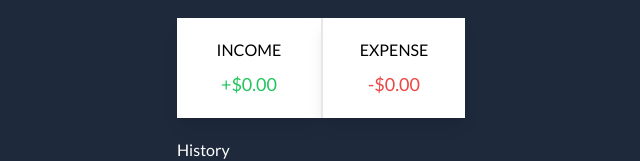
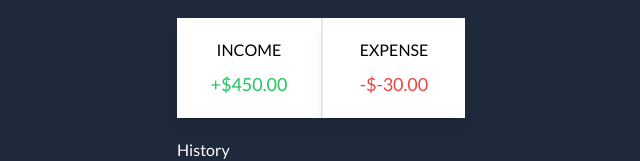
Before and after one commit to SalimiDev/expense-trackerApp, a React (Create React App) app: page / in a window 1280 px wide. Shown: the part 168-329 px from the top of the page, without its empty margins (319-959 px from the left). Built offline with nearby package versions, Linux system fonts and the light colour scheme.

Commit message:
feat:calculate incomes& expenses to show total of them

```diff
--- a/src/components/IncomeExpenses.js
+++ b/src/components/IncomeExpenses.js
@@ -1,15 +1,29 @@
-import React from 'react';
+import React, { useContext } from 'react';
+import { GlobalContext } from '../context/GlobalState';
 
 const IncomeExpenses = () => {
+    const { transactions } = useContext(GlobalContext);
+    const amounts = transactions.map(item => item.amount);
+    //Calculate incomes
+    const income = amounts
+        .filter(amount => amount > 0)
+        .reduce((total, number) => total + number, 0)
+        .toFixed(2);
+    //Calculate espenses
+    const expense = amounts
+        .filter(amount => amount < 0)
+        .reduce((total, number) => total + number, 0)
+        .toFixed(2);
+
     return (
         <div className='w-full bg-white flex items-center flex-row mt-5 '>
             <div className='w-1/2 bg-white p-5 flex flex-col justify-center items-center uppercase shadow-lg'>
                 <h4>Income</h4>
-                <p className='text-lg text-green-500 mt-2'>+$0.00</p>
+                <p className='text-lg text-green-500 mt-2'>+${income}</p>
             </div>
             <div className='w-1/2 bg-white p-5 flex flex-col justify-center items-center border-l-2 uppercase shadow-lg'>
                 <h4>Expense</h4>
-                <p className='text-lg text-red-500 mt-2'>-$0.00</p>
+                <p className='text-lg text-red-500 mt-2'>-${expense}</p>
             </div>
         </div>
     );
```
